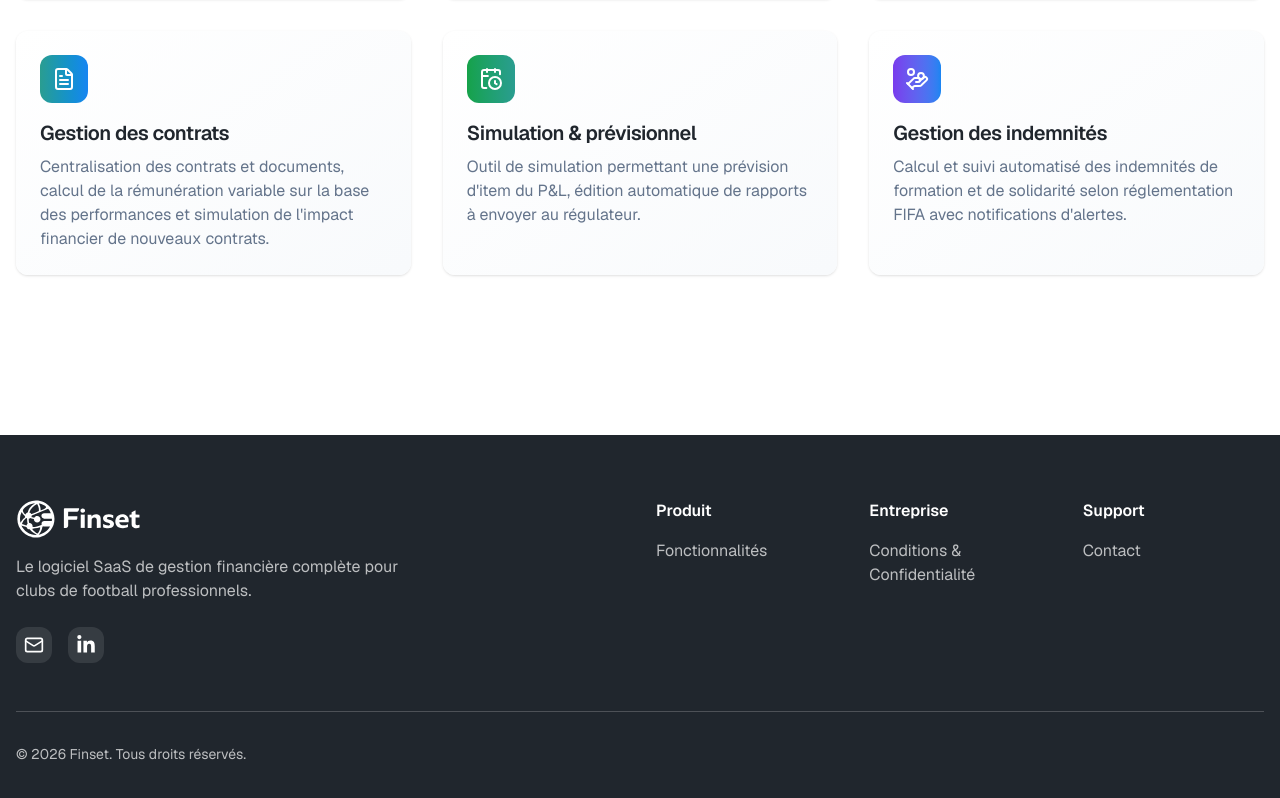
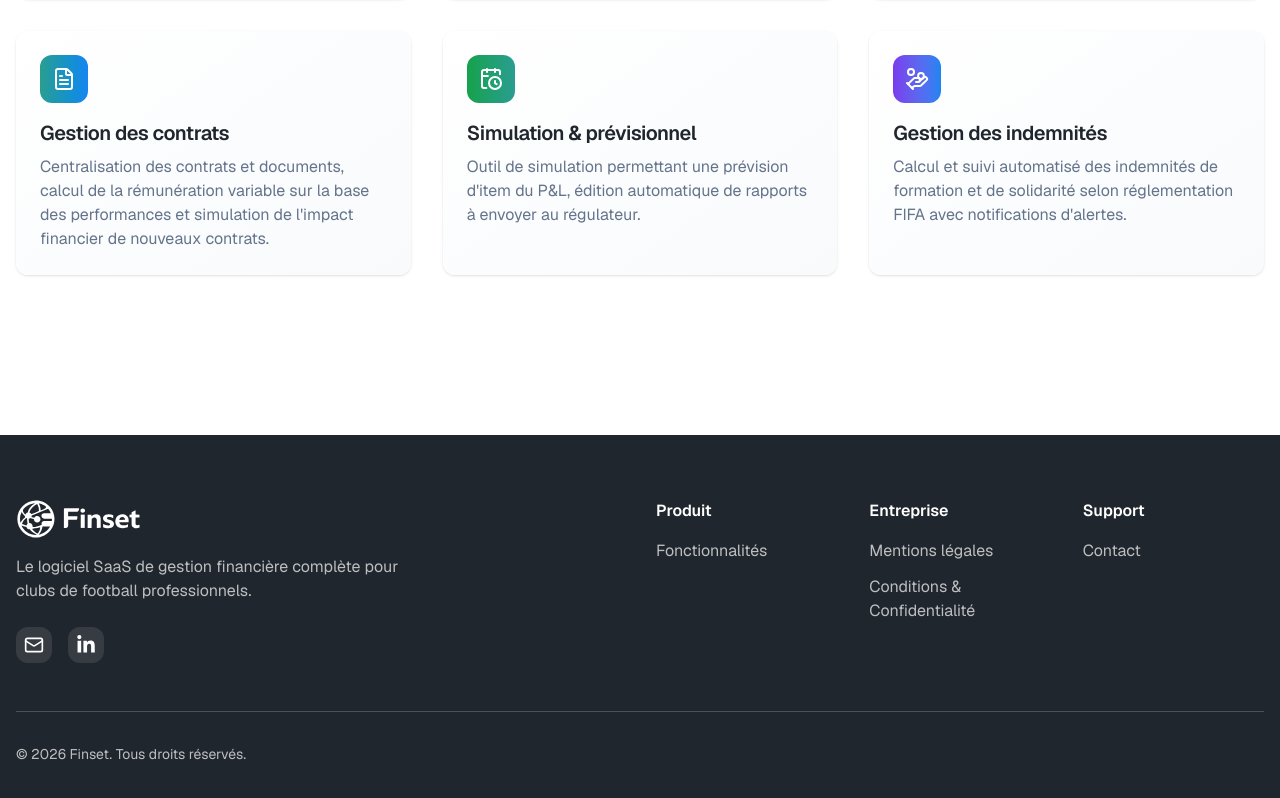
Before and after one commit to finset-app/finset-landing, a Next.js app: page / in a window 1280 px wide. Shown: the part 1242-2040 px from the top of the page. Built offline with nearby package versions, Linux system fonts and the light colour scheme.

Commit message:
Revert "feat: hide legal notice page pending legal review"
This reverts commit 243258ed8325a531a4173581dfe1b0b65a97a947.

```diff
--- a/app/sitemap.ts
+++ b/app/sitemap.ts
@@ -9,6 +9,12 @@ export default function sitemap(): MetadataRoute.Sitemap {
             priority: 1,
         },
         {
+            url: "https://finset.fr/legal-notice",
+            lastModified: new Date(),
+            changeFrequency: "yearly",
+            priority: 0.3,
+        },
+        {
             url: "https://finset.fr/terms",
             lastModified: new Date(),
             changeFrequency: "yearly",
--- a/components/Footer.tsx
+++ b/components/Footer.tsx
@@ -63,6 +63,11 @@ const Footer = () => {
                         <h3 className="font-semibold mb-4">{t('footer.company')}</h3>
                         <ul className="space-y-3">
                             <li>
+                                <a href="/legal-notice" className="text-white/70 hover:text-white transition-colors">
+                                    {t('footer.links.legalNotice')}
+                                </a>
+                            </li>
+                            <li>
                                 <a href="/terms" className="text-white/70 hover:text-white transition-colors">
                                     {t('footer.links.terms')}
                                 </a>
```
Also changed, not shown: app/legal-notice/page.tsx (renamed from app/_legal-notice/page.tsx).
